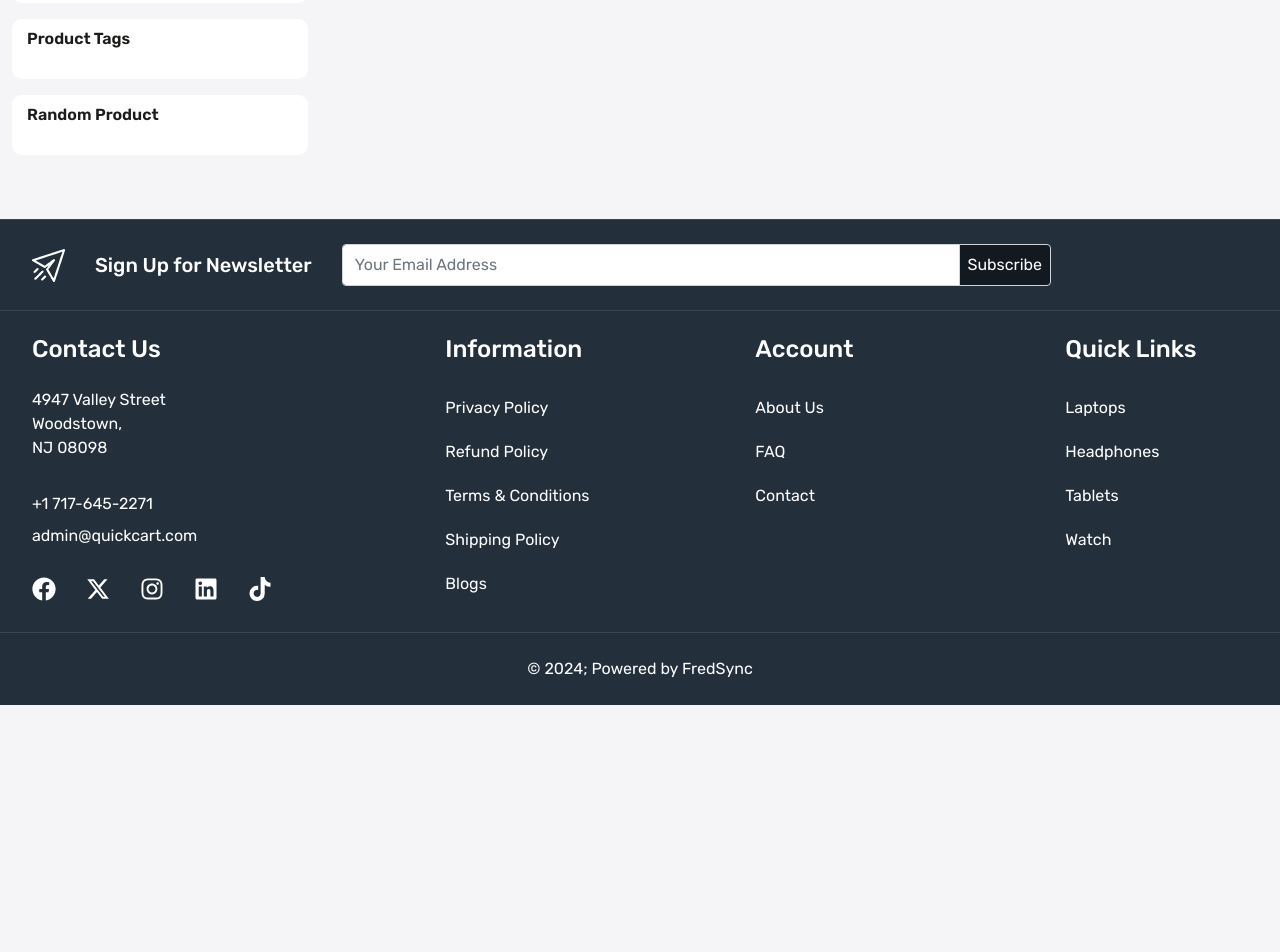
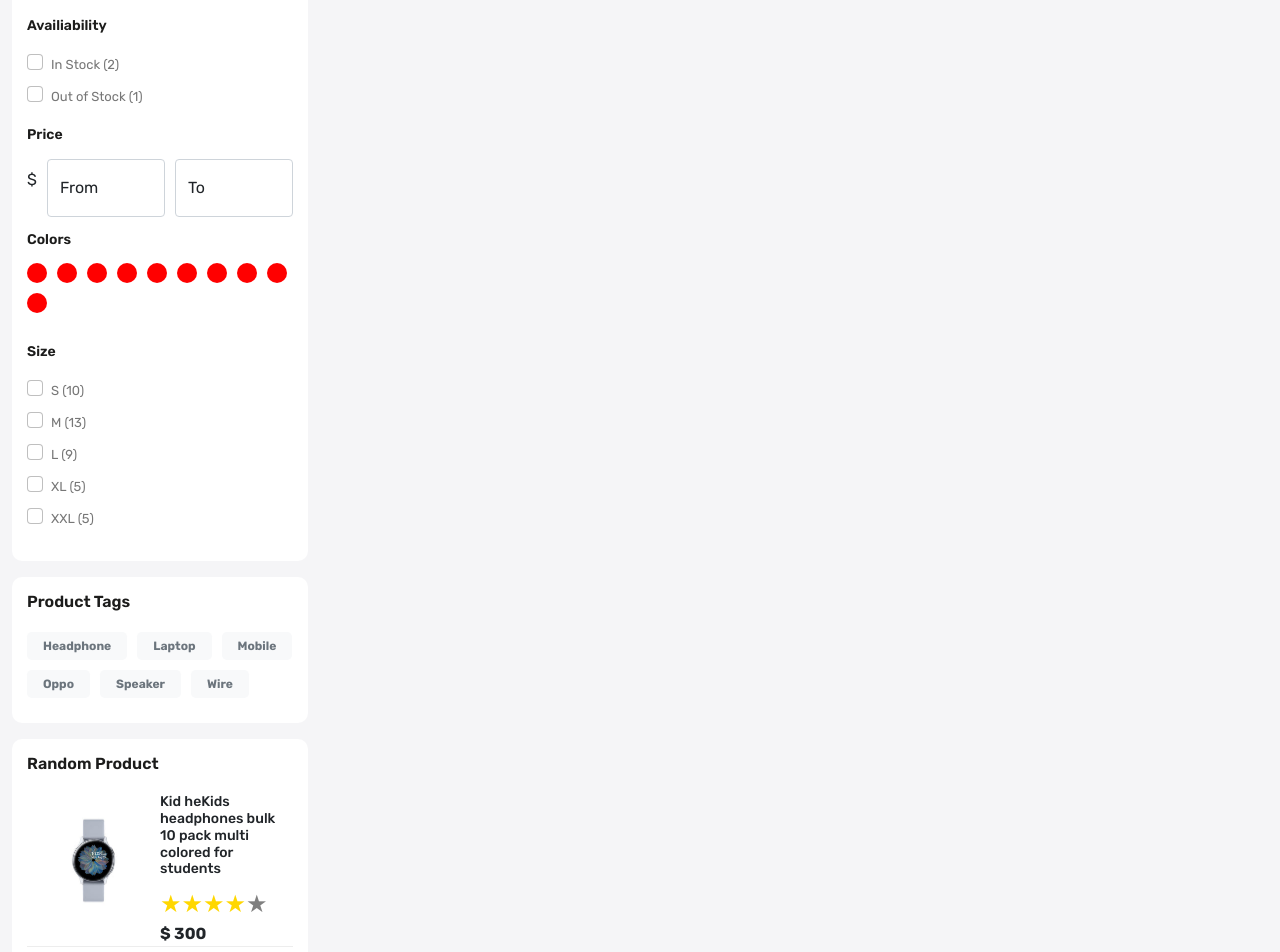
Before and after one commit to bant095/QuickCart-Frontend, a React (Create React App) app: page /store in a window 1280 px wide. Shown: the part 640-1592 px from the top of the page. Before the commit the page ends 1345 px from the top, so only its background shows below. Built offline with nearby package versions, Linux system fonts and the light colour scheme.

Commit message:
I added side bar for the store page of this project

```diff
--- a/src/App.css
+++ b/src/App.css
@@ -419,7 +419,7 @@ footer:not(:first-child) {
 .filter-card {
   background-color: white;
   border-radius: 10px;
-  padding: 10px 15px;
+  padding: 15px 15px 25px;
 }
 
 .filter-title {
@@ -430,18 +430,52 @@ footer:not(:first-child) {
   margin-bottom: 20px;
 }
 
-.filter-card ul {
+.filter-card ul,
+.filter-card .form-check-label {
   list-style-type: none;
   font-size: 13px;
   line-height: 30px;
   color: var(--color-777);
   cursor: pointer;
 }
+/* filterBy */
+.filter-card .form-check-input:focus {
+  box-shadow: none;
+  border-color: rgba(0, 0, 0, 0.25);
+}
 
+.filter-card .form-check-input:checked {
+  background-color: var(--color-febd69);
+  border-color: var(--color-febd69);
+}
 .sub-title {
   font-size: 14px;
   font-weight: 600;
   color: var(--color-1c1c1b);
-  margin-bottom: 15px;
+  margin: 15px 0;
+}
+/* colors */
+.colors {
+  list-style-type: none;
+  display: flex;
+  flex-wrap: wrap;
+  gap: 10px;
+}
+
+.colors li {
+  width: 20px;
+  height: 20px;
+  background-color: red;
+  border-radius: 50%;
+}
+
+/* random products */
+.random-products h5 {
+  font-size: 14px;
+  /* margin-bottom: 8px; */
+}
+
+.random-products:first-child {
+  border-bottom: 1px solid var(--color-ededed);
 }
 /* OUR STORE PAGE ENDS HERE */
--- a/src/pages/OurStore.js
+++ b/src/pages/OurStore.js
@@ -1,7 +1,7 @@
 import React from 'react';
-
 import BreadCrumb from '../components/BreadCrumb';
 import Meta from '../components/Meta';
+import ReactStars from 'react-rating-stars-component';
 
 const OurStore = () => {
   return (
@@ -12,6 +12,7 @@ const OurStore = () => {
         <div className='container-xxl'>
           <div className='row'>
             <div className='col-3'>
+              {/* Shop By Categories */}
               <div className='filter-card mb-3'>
                 <h3 className='filter-title'>Shop By Categories</h3>
                 <div>
@@ -23,17 +24,224 @@ const OurStore = () => {
                   </ul>
                 </div>
               </div>
+
               <div className='filter-card mb-3'>
                 <h3 className='filter-title'>Filter By</h3>
+
+                <h5 className='sub-title'>Availiability</h5>
+                <div>
+                  <div className='form-check'>
+                    <input
+                      className='form-check-input'
+                      type='checkbox'
+                      value=''
+                      id=''
+                    />
+                    <label className='form-check-label' for=''>
+                      In Stock (2)
+                    </label>
+                  </div>
+                  <div class='form-check'>
+                    <input
+                      className='form-check-input'
+                      type='checkbox'
+                      value=''
+                      id=''
+                    />
+                    <label className='form-check-label' for=''>
+                      Out of Stock (1)
+                    </label>
+                  </div>
+                </div>
+
+                <h5 className='sub-title'>Price</h5>
+                <div>
+                  <div className='d-flex align-items-center gap-10'>
+                    <p>$</p>{' '}
+                    <div className='form-floating'>
+                      <input
+                        type='number'
+                        className='form-control'
+                        id='floatingInput'
+                        placeholder='From'
+                      />
+                      <label for='floatingInput'>From</label>
+                    </div>
+                    <div className='form-floating '>
+                      <input
+                        type='number'
+                        className='form-control'
+                        id='floatingInput'
+                        placeholder='To'
+                      />
+                      <label for='floatingInput'>To</label>
+                    </div>
+                  </div>
+                </div>
+
+                <h5 className='sub-title'>Colors</h5>
+                <div>
+                  <div className='d-flex align-items-center'>
+                    <ul className='colors ps-0'>
+                      <li></li>
+                      <li></li>
+                      <li></li>
+                      <li></li>
+                      <li></li>
+                      <li></li>
+                      <li></li>
+                      <li></li>
+                      <li></li>
+                      <li></li>
+                    </ul>
+                  </div>
+                </div>
+                <h5 className='sub-title'>Size</h5>
+                <div>
+                  <div className='form-check'>
+                    <input
+                      className='form-check-input'
+                      type='checkbox'
+                      value=''
+                      id='color-1'
+                    />
+                    <label className='form-check-label' for=''>
+                      S (10)
+                    </label>
+                  </div>
+                  <div class='form-check'>
+                    <input
+                      className='form-check-input'
+                      type='checkbox'
+                      value=''
+                      id='color-2'
+                    />
+                    <label className='form-check-label' for=''>
+                      M (13)
+                    </label>
+                  </div>
+
+                  <div class='form-check'>
+                    <input
+                      className='form-check-input'
+                      type='checkbox'
+                      value=''
+                      id='color-3'
+                    />
+                    <label className='form-check-label' for=''>
+                      L (9)
+                    </label>
+                  </div>
+
+                  <div class='form-check'>
+                    <input
+                      className='form-check-input'
+                      type='checkbox'
+                      value=''
+                      id='color-3'
+                    />
+                    <label className='form-check-label' for=''>
+                      XL (5)
+                    </label>
+                  </div>
+
+                  <div class='form-check'>
+                    <input
+                      className='form-check-input'
+                      type='checkbox'
+                      value=''
+                      id='color-3'
+                    />
+                    <label className='form-check-label' for=''>
+                      XXL (5)
+                    </label>
+                  </div>
+                </div>
               </div>
+
+              {/* product tags */}
               <div className='filter-card mb-3'>
                 <h3 className='filter-title'>Product Tags </h3>
+                <div>
+                  <div className='product-tags d-flex flex-wrap align-items-center gap-10'>
+                    <span className='badge bg-light text-secondary rounded-3 py-2 px-3'>
+                      Headphone
+                    </span>
+                    <span className='badge bg-light text-secondary rounded-3 py-2 px-3'>
+                      Laptop
+                    </span>
+                    <span className='badge bg-light text-secondary rounded-3 py-2 px-3'>
+                      Mobile
+                    </span>
+                    <span className='badge bg-light text-secondary rounded-3 py-2 px-3'>
+                      Oppo
+                    </span>
+                    <span className='badge bg-light text-secondary rounded-3 py-2 px-3'>
+                      Speaker
+                    </span>
+                    <span className='badge bg-light text-secondary rounded-3 py-2 px-3'>
+                      Wire
+                    </span>
+                  </div>
+                </div>
               </div>
+
+              {/* Random Products */}
               <div className='filter-card mb-3'>
                 <h3 className='filter-title'>Random Product</h3>
+                <div>
+                  {/* 1 */}
+                  <div className='random-products d-flex  mb-3'>
+                    <div className='w-50'>
+                      <img
+                        src='images/watch.jpg'
+                        className='img-fluid'
+                        alt='watch'
+                      />
+                    </div>
+                    <div className='w-50'>
+                      <h5>
+                        Kid heKids headphones bulk 10 pack multi colored for
+                        students
+                      </h5>
+                      <ReactStars
+                        count={5}
+                        size={24}
+                        value={4}
+                        edit={false}
+                        activeColor='#ffd700'
+                      />
+                      <b>$ 300</b>
+                    </div>
+                  </div>
+                  {/* 2 */}
+                  <div className='random-products d-flex mb-3'>
+                    <div className='w-50'>
+                      <img
+                        src='images/watch.jpg'
+                        className='img-fluid'
+                        alt='watch'
+                      />
+                    </div>
+                    <div className='w-50'>
+                      <h5>
+                        Kid heKids headphones bulk 10 pack multi colored for
+                        students
+                      </h5>
+                      <ReactStars
+                        count={5}
+                        size={24}
+                        value={4}
+                        edit={false}
+                        activeColor='#ffd700'
+                      />
+                      <b>$ 300</b>
+                    </div>
+                  </div>
+                </div>
               </div>
             </div>
-            {/* <div></div> */}
+
             <div className='col-9'></div>
           </div>
         </div>
```
